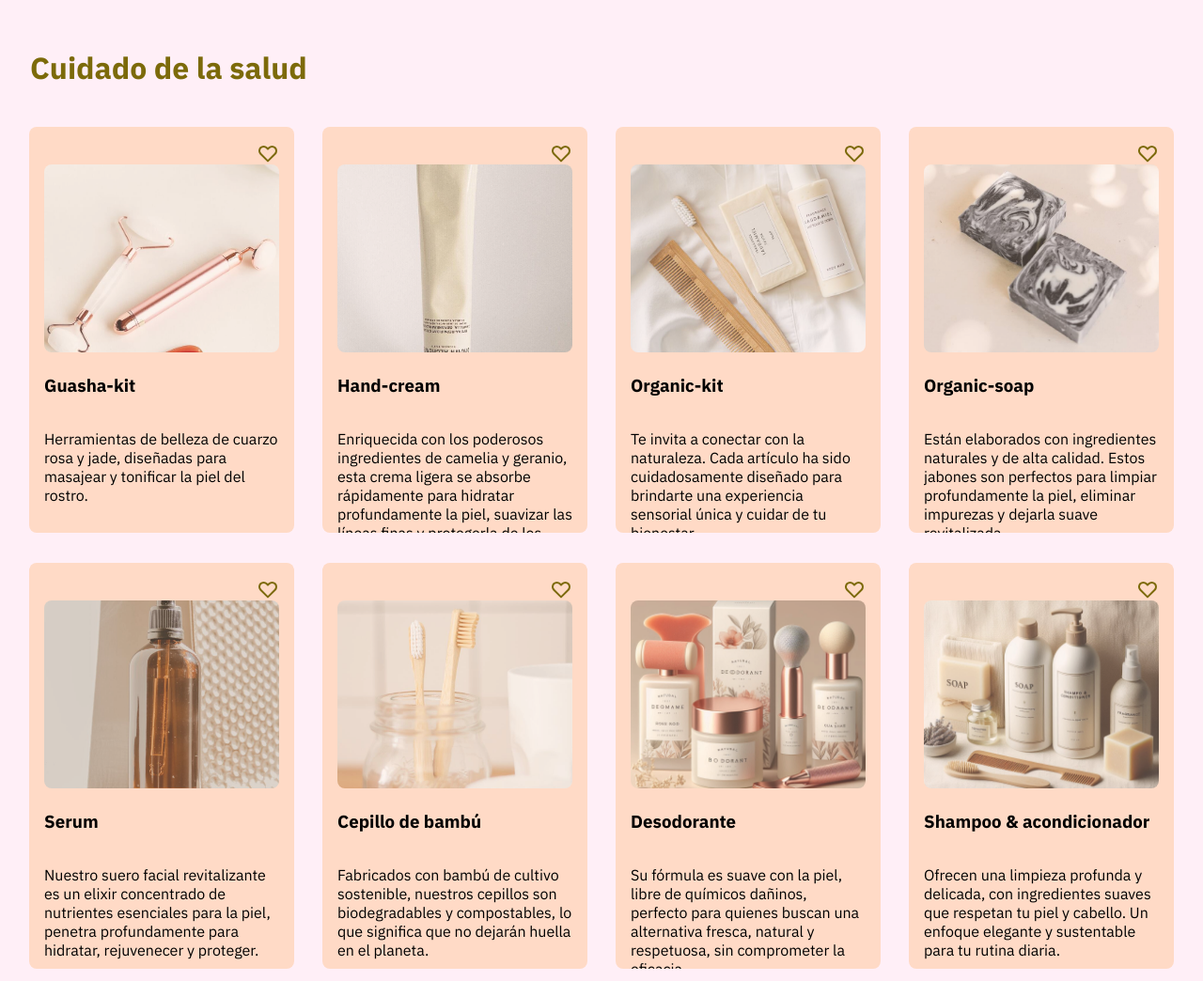
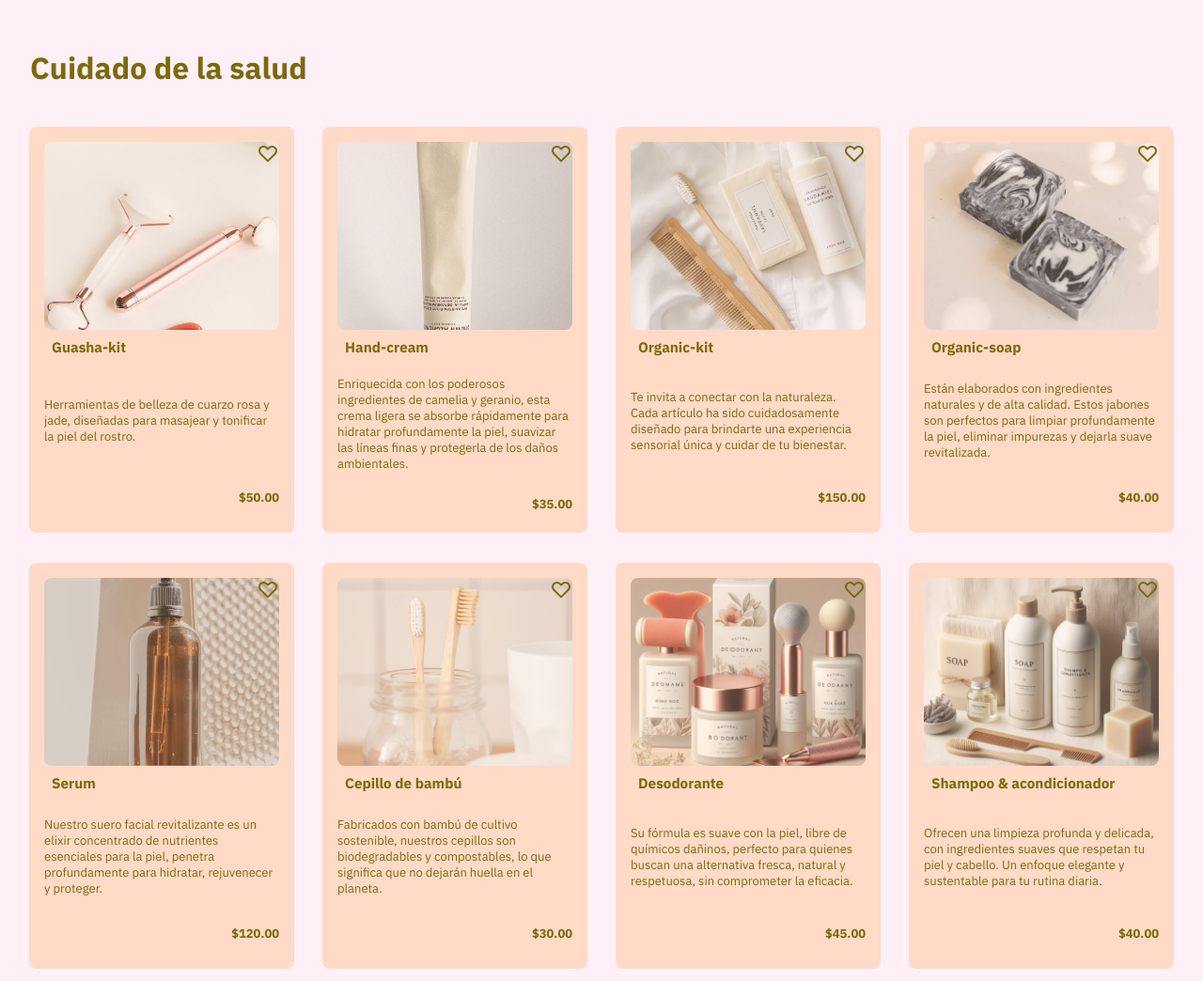
Before and after one commit to OdranDev/eco-shop, a plain HTML site: page index.html in a window 1280 px wide. Shown: the part 920-1964 px from the top of the page at 94% size. Drawn offline with Linux system fonts and the light colour scheme.

Commit message:
Improved card desing

```diff
--- a/js/main.js
+++ b/js/main.js
@@ -2,22 +2,7 @@ console.log(
   "Hello, I am Odran. Welcome to my Js Code. Here, We will go over what we learned in class"
 );
 
-/*
 
-// Selecciona el elemento al que le quieres agregar el evento
- const healthcare = document.getElementById("healthcare")
- let contador = 0;
-
- // Agrega el evento de clic
- healthcare.addEventListener('click', () => {
-    contador++;
-   console.log('Has hecho clic', contador, 'veces.');
-   // Aquí puedes hacer lo que quieras con el valor del contador,
-   // por ejemplo, mostrarlo en un elemento HTML:
-   // document.getElementById('resultado').textContent = contador;
-   });
-
-   */
 const cardsContainerHealthcare = document.getElementById("cards__ContainerH");
 const cardsContainerFurniture = document.getElementById("cards__ContainerF");
 
@@ -151,13 +136,13 @@ const productos = {
 };
 
 function renderizarProductos(categoria, contenedor) {
+  const productosCategoria = productos[categoria];
+
+  //Verificacion temprana
   if (!productos[categoria]) {
     console.error(`Categoría "${categoria}" no encontrada.`);
     return;
-  }
-
-  const productosCategoria = productos[categoria];
-
+  } else {
     productosCategoria.forEach((producto) => {
       const card = document.createElement("div");
       card.classList.add("card");
@@ -183,6 +168,10 @@ function renderizarProductos(categoria, contenedor) {
       contenedor.appendChild(card);
     });
   }
+  }
+
+
+
 
 // Renderizar productos de healthcare
 renderizarProductos("healthcare", cardsContainerHealthcare);
--- a/scss/style.scss
+++ b/scss/style.scss
@@ -175,18 +175,21 @@ main {
         background-color: $second-color;
         border-radius: 8px;
         overflow: hidden;
+        display: flex;
+        flex-direction: column;
 
         picture {
           width: 100%;
-          height: 45%;
+          height: 50%;
+          position: relative;
 
           .icon-wish {
-            display: grid;
+            position: absolute;
+            top: 0;
+            right: 0;
+            z-index: 1;
 
             svg {
-              place-self: end;
-              // margin-bottom: 12px;
-
               path {
                 stroke: $Other-color-two;
               }
@@ -195,11 +198,31 @@ main {
 
           img {
             width: 100%;
-            height: 50%;
+            height: 100%;
             object-fit: cover;
             border-radius: 8px;
             filter: opacity(0.75);
-            // aspect-ratio: 16/9
+
+          }
+        }
+
+        .info-product {
+          width: 100%;
+          height: 50%;
+          display: flex;
+          flex-direction: column;
+          justify-content: space-between;
+          font-size: small;
+          .nameProduct {
+            margin: 8px;
+            align-self: flex-start;
+          }
+          .description {
+            align-self: center;
+          }
+          .price {
+            font-weight: bold;
+            align-self: flex-end;
           }
         }
 
@@ -210,27 +233,8 @@ main {
           color: $prim-color;
           transform: scale(1.1);
 
-          picture {
-            img {
-              filter: opacity(1);
-            }
-          }
-        }
-
-        .info-product {
-          width: 100%;
-          height: 45%;
-          color: black;
-          display: flex;
-          flex-direction: column;
-          .nameProduct {
-            align-self: flex-start
-          }
-          .description{
-            align-self: center
-          }
-          .price{
-            place-self: flex-end
+          picture img {
+            filter: opacity(1);
           }
         }
       }
```
Also changed, not shown: index.html (+4 -10 lines), css/style.css, 1 other file. Lines whose indentation alone changed are shown as unchanged.
